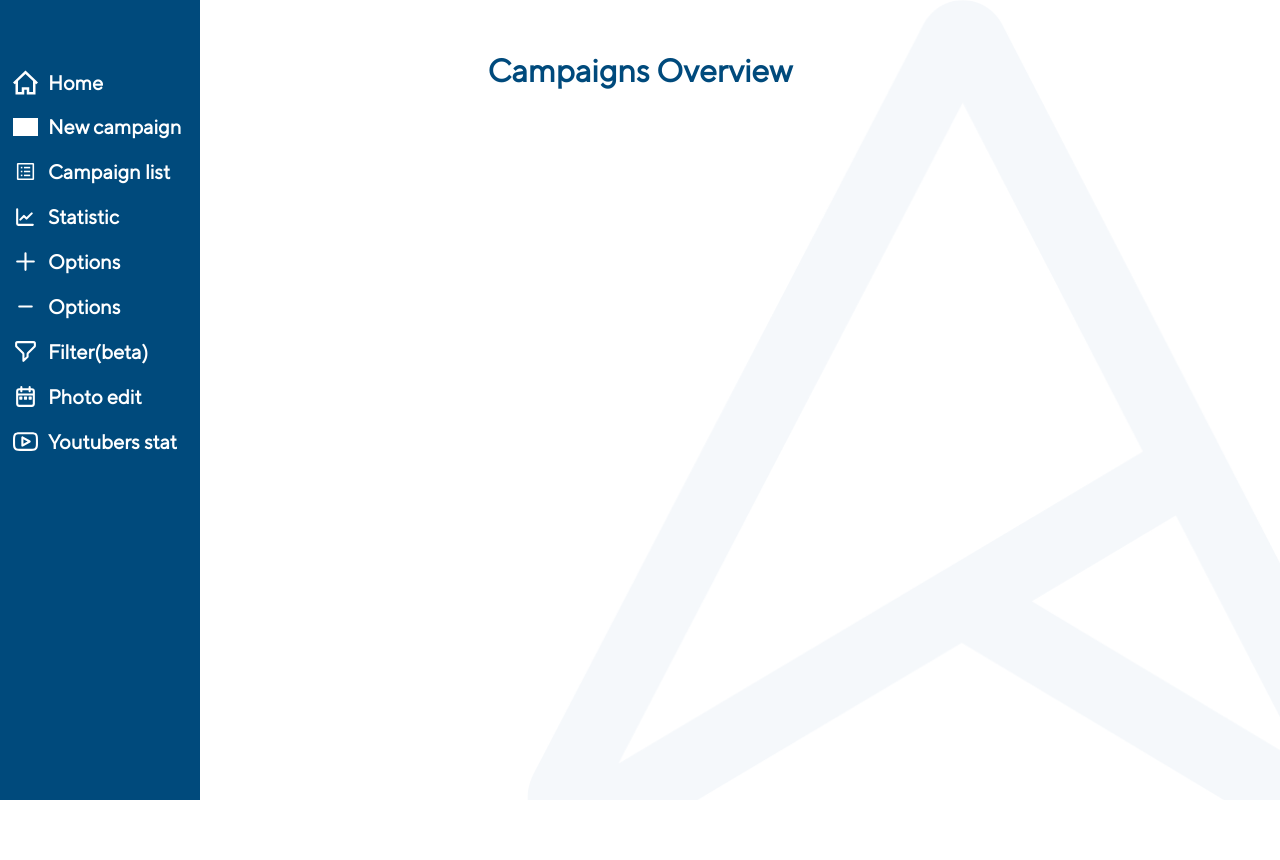
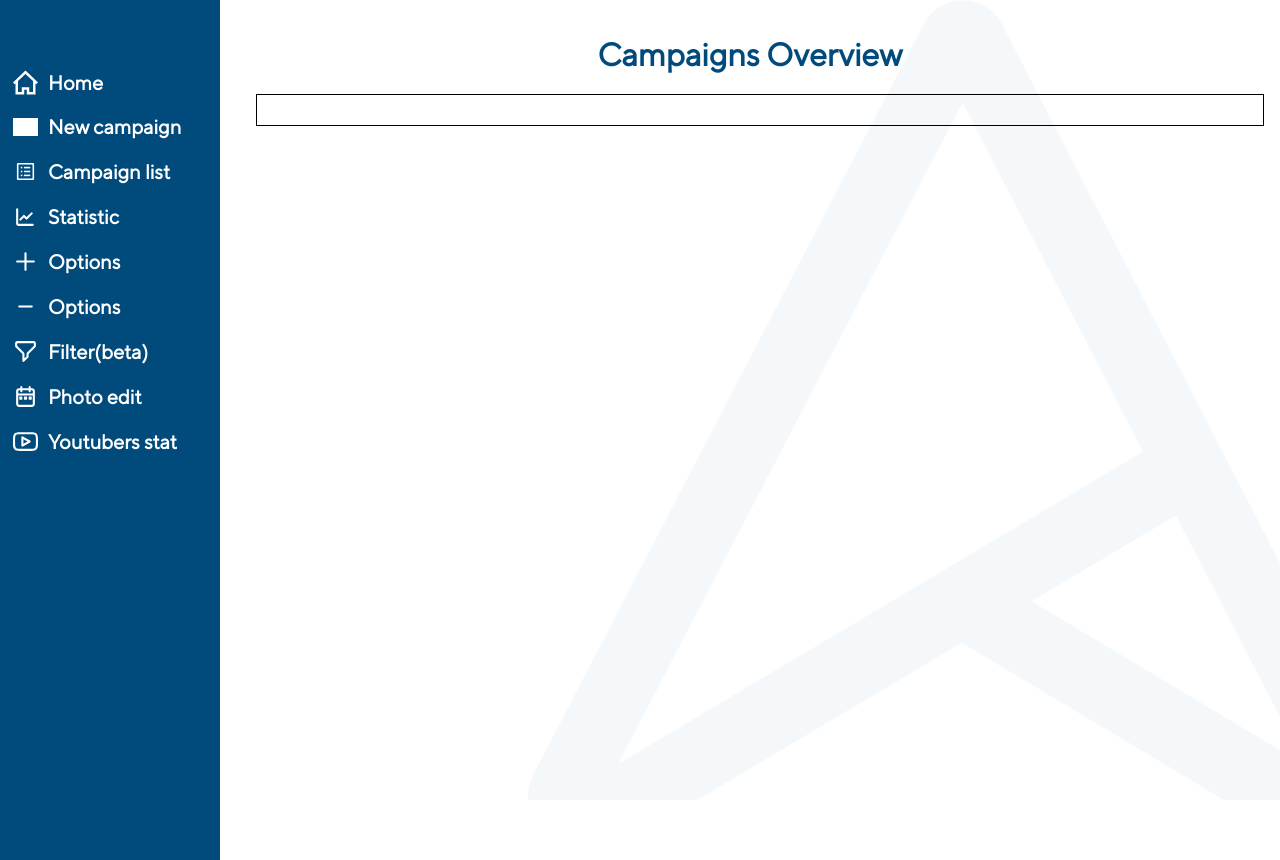
Before and after one commit to Edward-Kulyk/UTMB-IIS, a Flask app: page /campaigns in a window 1280 px wide. Before the commit the page ends 800 px from the top, so only its background shows below. Run offline with Flask 3, Linux system fonts and the light colour scheme; grey boxes are pictures that could not be loaded.

Commit message:
design: improved design campaign statistic

```diff
--- a/routes/link_routes.py
+++ b/routes/link_routes.py
@@ -73,5 +73,4 @@
     success, message = edit_campaign_row(campaign_id, data)
     if success:
         return jsonify({"status": "success", "message": message})
-    else:
-        return jsonify({"status": "error", "message": message}), 404
+    return jsonify({"status": "error", "message": message}), 404
--- a/static/css/base.css
+++ b/static/css/base.css
@@ -4,8 +4,20 @@
   src: url("/static/fonts/TTNormsPro.ttf") format("truetype");
 }
 
+html, body {
+  height: 100%;
+  margin: 0;
+}
+
+.wrapper {
+  min-height: 100%;
+  height: 100%;
+  display: flex;
+}
+
 body {
   font-family: "TTNormsPro";
+  width:full;
   margin: 0;
   padding: 0;
   background-color: #ffffff;
@@ -59,7 +71,7 @@
 .sidebar {
     height: 100%;
     width: 60px; /* Ширина сайдбара с иконками */
-    position: fixed;
+    min-width:60px;
     z-index: 1;
     top: 0;
     background-color: #004a7c;
@@ -69,8 +81,9 @@
 }
 
 .sidebar:hover {
-    width: 200px; /* Увеличиваем ширину сайдбара при наведении */
     left: 0; /* Показываем сайдбар */
+    width:220px;
+    min-width:220px;
 }
 
 .sidebar a {
@@ -90,6 +103,7 @@
 .sidebar a:hover {
     background-color: white;
     color: #004a7c;
+    width:100%;
 }
 
 .close-btn {
@@ -101,9 +115,9 @@
 }
 
 .content {
+width:100%;
     transition: margin-left .5s;
     padding: 16px;
-    margin-left: 60px; /* Ширина сайдбара */
 }
 
 .link-text {
@@ -124,3 +138,11 @@
     padding-right:10px;
     filter: brightness(0) invert(1);
 }
+.sidebar a:hover img{
+filter:none;
+}
+
+.wrapper {
+width:100%;
+display:flex;
+}
--- a/static/css/campaign_result.css
+++ b/static/css/campaign_result.css
@@ -201,6 +201,8 @@
   display: flex;
   flex-direction: column;
   margin-right: 20px;
+  width:fit-content;
+
 }
 
 .campaign-tabs ul {
@@ -227,3 +229,22 @@
   align-items: flex-start;
   width: calc(100% - 200px); /* Ширина контейнера минус ширина вкладок */
 }
+
+
+
+.wrapper{
+display:flex;
+}
+.graph{
+border:1px solid black;
+display:block;
+}
+.graph{
+border: 1px solid black;
+    display: block;
+    width: 100%;
+    }
+    .campaign-tabs-statistics{
+    display:flex;
+    width:100%;
+    }
--- a/templates/base.html
+++ b/templates/base.html
@@ -8,6 +8,7 @@
     {% block head %}{% endblock %}
 </head>
 <body>
+<div class="wrapper">
     <div class="sidebar">
         <a href="{{ url_for('link_blueprint.link_creation') }}">
             <img class="icon" src="{{ url_for('static', filename='/images/sidebar/home.svg') }}" alt="Home icon">
@@ -48,10 +49,9 @@
     </div>
 
     <div class="content">
-
+    {% block content %}{% endblock %}
     </div>
-
-    {% block content %}{% endblock %}
+</div>
 
 
 
--- a/templates/campaigns.html
+++ b/templates/campaigns.html
@@ -8,15 +8,21 @@
 {% endblock %}
 
 {% block content %}
+<div class="campaign-tabs-wrapper">
 <h1>Campaigns Overview</h1>
+    <div class="campaign-tabs-statistics">
 <div class="campaign-tabs">
     <ul>
         {% for campaign in campaign_list %}
         <li class="campaign-tab" data-campaign-id="{{ campaign.campaign_id }}">
-            {{ campaign.campaign_name }} - Launch Date: {{ campaign.campaign_start_date }}
+            {{ campaign.campaign_name }}
+<!--            <p>{{ campaign.campaign_start_date }}</p>-->
         </li>
         {% endfor %}
     </ul>
+</div>
+        <div class="graph"></div>
+    </div>
 </div>
 
 <div class="campaign-contents">
```
Also changed, not shown: config.py (+5 -4 lines).
